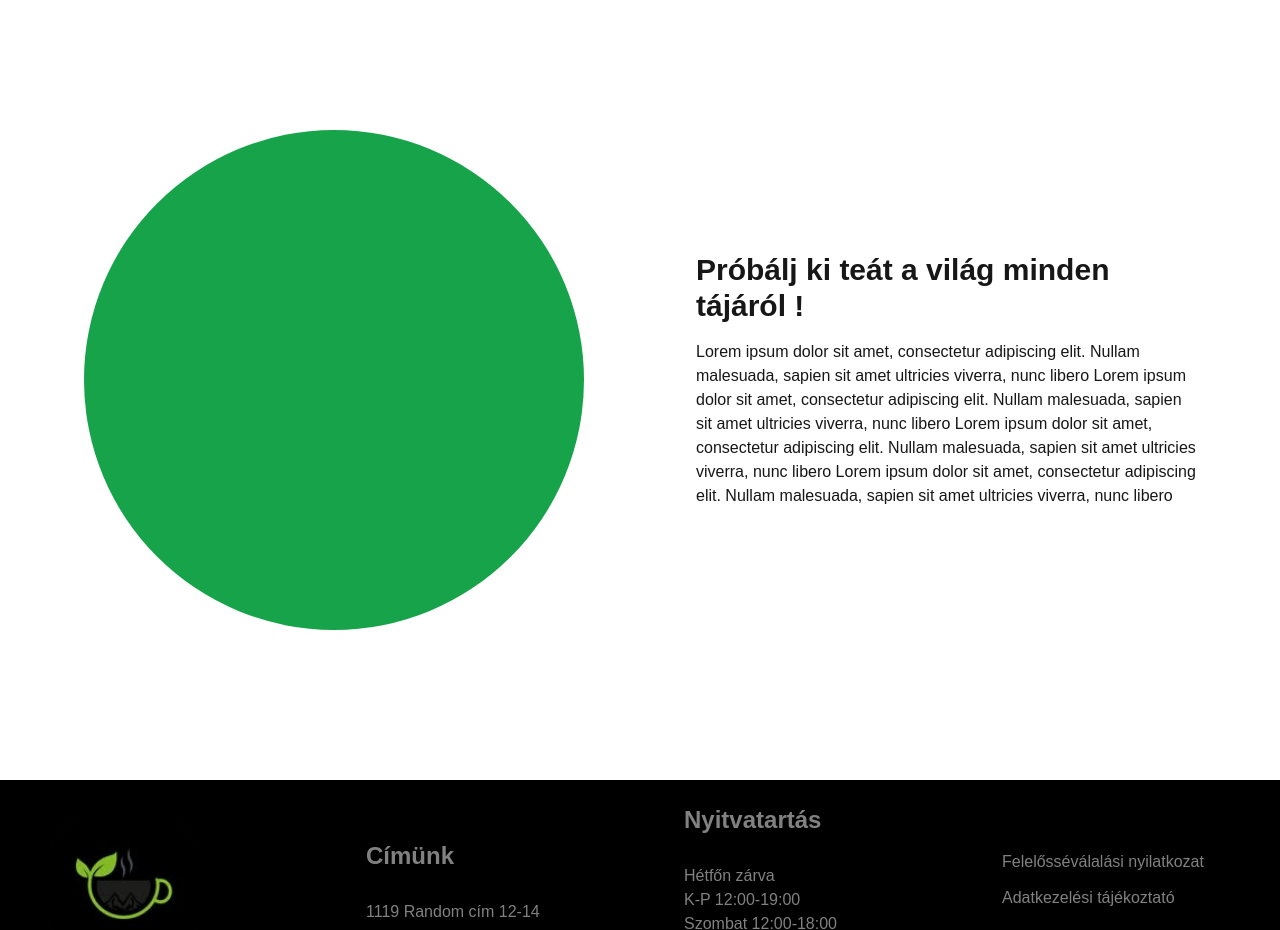
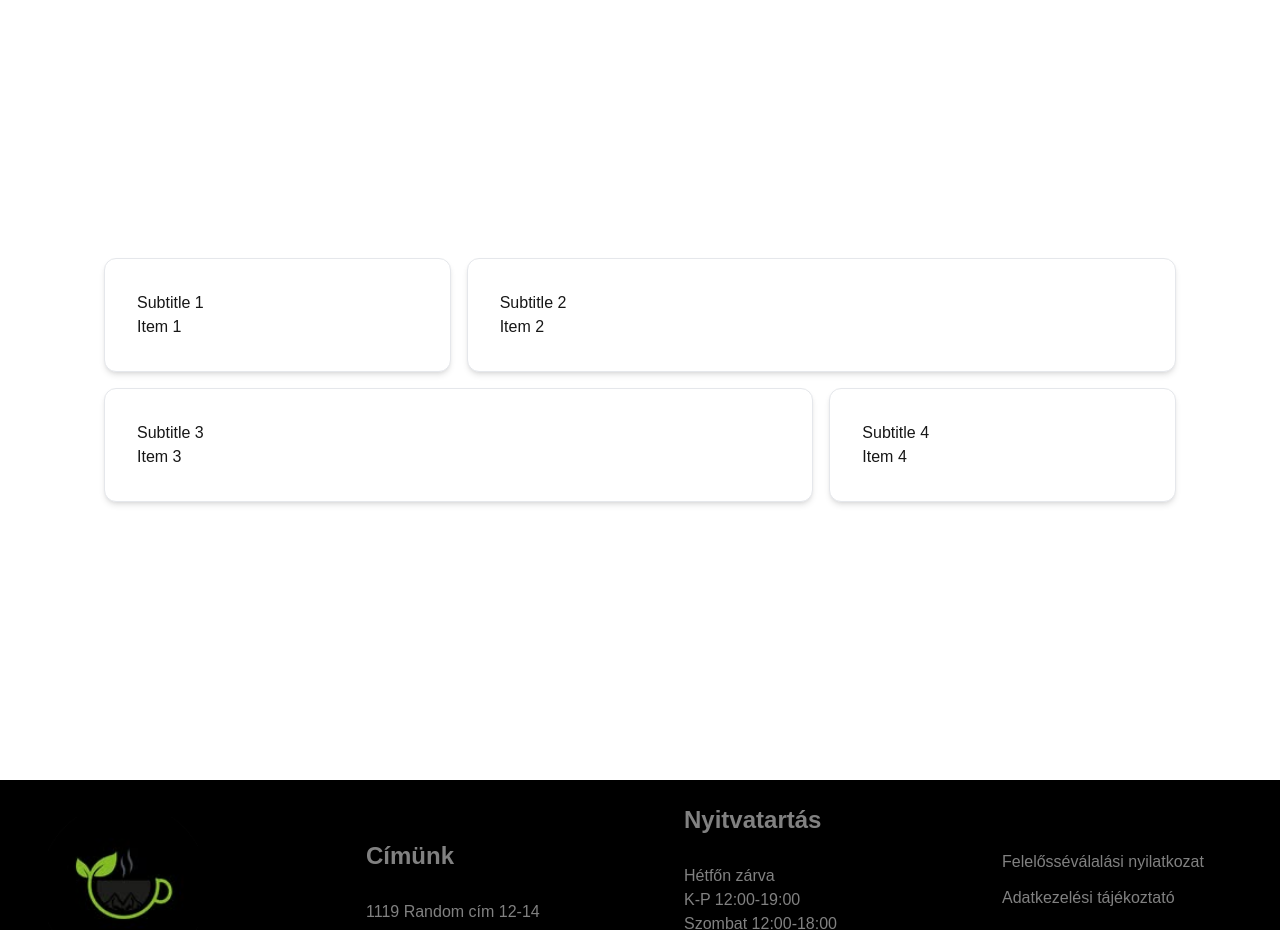
Before and after one commit to mdave94/teashop_next, a Next.js app: page / in a window 1280 px wide. Shown: the part 1620-2550 px from the top of the page. Built offline with nearby package versions, Linux system fonts and the light colour scheme.

Commit message:
closemodal and example is added

```diff
--- a/package.json
+++ b/package.json
@@ -13,7 +13,8 @@
     "next": "15.1.4",
     "popmotion": "^11.0.5",
     "react": "^19.0.0",
-    "react-dom": "^19.0.0"
+    "react-dom": "^19.0.0",
+    "react-icons": "^5.4.0"
   },
   "devDependencies": {
     "@eslint/eslintrc": "^3",
--- /dev/null
+++ b/src/app/components/EventSection/Example.tsx
@@ -0,0 +1,95 @@
+import { useMemo, useState } from "react";
+import { AnimatePresence, motion, LayoutGroup } from "framer-motion";
+
+interface ItemProps {
+  id: number;
+  title: string;
+  subtitle: string;
+  [key: string]: any;
+}
+
+const Item = ({ id, title, subtitle, ...props }: ItemProps) => (
+  <motion.div
+    className="p-8 bg-white cursor-pointer shadow-md  border border-gray-200 rounded-xl"
+    key={id}
+    layoutId={id.toString()}
+    {...props}
+  >
+    <span>{subtitle}</span>
+    <h2>{title}</h2>
+  </motion.div>
+);
+
+export default function Example() {
+  const [selectedId, setSelectedId] = useState<number | null>(null);
+
+  const items = useMemo(
+    () => [
+      { id: 1, title: "Item 1", subtitle: "Subtitle 1" },
+      { id: 2, title: "Item 2", subtitle: "Subtitle 2" },
+      { id: 3, title: "Item 3", subtitle: "Subtitle 3" },
+      { id: 4, title: "Item 4", subtitle: "Subtitle 4" },
+    ],
+    []
+  );
+
+  return (
+    <LayoutGroup>
+      <ul className="w-full m-0 grid grid-cols-6 grid-rows-2 gap-4 list-none p-24">
+        {items.map((item) => (
+          <li
+            key={item.id}
+            className={`${
+              item.id === 1
+                ? "col-span-2 row-span-1"
+                : item.id === 2 || item.id === 3
+                ? "col-span-4 row-span-1"
+                : "col-span-2 row-span-1"
+            }`}
+            onClick={() => setSelectedId(item.id)}
+          >
+            <Item {...item} />
+          </li>
+        ))}
+      </ul>
+      <AnimatePresence>
+        {selectedId && (
+          <motion.div
+            className="z-10 top-0   left-0 flex w-full h-full place-content-center place-items-center pointer-events-none p-20 fixed"
+            key="modal"
+          >
+            <motion.div
+              className="relative overflow-hidden  w-full h-full bg-white shadow-lg border border-gray-300 pointer-events-auto will-change-transform p-6 rounded-xl flex-1"
+              layoutId={selectedId?.toString()}
+            >
+              Hello World
+              <motion.button
+                className="absolute top-0 right-0 mt-4 mr-4 p-2 cursor-pointer bg-gray-100 rounded-full"
+                onClick={() => setSelectedId(null)}
+              ></motion.button>
+            </motion.div>
+            <motion.div
+              key="backdrop"
+              className="absolute modal top-0 z-10 left-0 w-full h-full  cursor-pointer"
+              onClick={() => setSelectedId(null)}
+              variants={{
+                hidden: {
+                  opacity: 0,
+                  transition: {
+                    duration: 0.16,
+                  },
+                },
+                visible: {
+                  opacity: 0.8,
+                  transition: {
+                    delay: 0.04,
+                  },
+                },
+              }}
+            ></motion.div>
+          </motion.div>
+        )}
+      </AnimatePresence>
+    </LayoutGroup>
+  );
+}
--- a/src/app/components/MainpageComponents/Modal/Modal.tsx
+++ b/src/app/components/MainpageComponents/Modal/Modal.tsx
@@ -44,7 +44,7 @@ const Modal: React.FC<ModalProps> = ({ GalleryItem, closeModal }) => {
         animate="visible"
         exit="exit"
       >
-        <ModalCard GalleryItem={GalleryItem} />
+        <ModalCard closeModal={closeModal} GalleryItem={GalleryItem} />
       </motion.div>
     </Backdrop>
   );
--- a/src/app/components/MainpageComponents/Modal/ModalCard.tsx
+++ b/src/app/components/MainpageComponents/Modal/ModalCard.tsx
@@ -3,27 +3,14 @@ import { useState } from "react";
 import { motion } from "framer-motion";
 import { GalleryItem, PackagePrice } from "@/app/Helpers/galleryItemHelper";
 import { GalleryItems } from "../TeaGallery/galleryItems";
-
+import { RxCross1 } from "react-icons/rx";
+import { url } from "inspector";
 type ModalCardProps = {
   GalleryItem: GalleryItem;
+  closeModal: () => void;
 };
 
-const prices = [
-  {
-    packing: "30 g",
-    price: "3000 Ft",
-  },
-  {
-    packing: "50 g",
-    price: "5000 Ft",
-  },
-  {
-    packing: "100 g",
-    price: "10000 Ft",
-  },
-];
-
-const ModalCard: React.FC<ModalCardProps> = ({ GalleryItem }) => {
+const ModalCard: React.FC<ModalCardProps> = ({ GalleryItem, closeModal }) => {
   const basePrice = GalleryItem.packagePrices[0].price;
   const [price, setPrice] = useState<string>(basePrice);
   const [selectedPacking, setSelectedPacking] = useState<string>("50 g"); // State to track selected packing
@@ -35,15 +22,25 @@ const ModalCard: React.FC<ModalCardProps> = ({ GalleryItem }) => {
 
   return (
     <>
-      <div className="w-[450px] absolute flex justify-center flex-col items-center">
-        <div className="rounded-t-3xl w-full h-[150px] flex justify-center items-center">
-          <Image
-            alt="card picture"
-            src={GalleryItem.picturePath}
-            width={450}
-            height={100}
-            className="rounded-t-3xl max-h-[350px] "
-          />
+      <div className="w-[450px]  absolute flex justify-center flex-col items-center">
+        <div
+          style={{ backgroundImage: `url(${GalleryItem.picturePath})` }}
+          className=" bg-cover rounded-t-3xl w-full h-[200px] flex justify-center items-center"
+        >
+          <motion.div
+            onClick={closeModal}
+            whileHover={{
+              opacity: 1,
+              rotate: 90,
+              color: "black",
+            }}
+            initial={{ opacity: 0.8 }}
+            transition={{ duration: 0.5, ease: "easeInOut" }} // Smooth and faster transitions
+            className="absolute top-4 right-4
+             cursor-pointer w-fit hover:text-white bg-gray-100 rounded-3xl p-1 flex justify-center items-center"
+          >
+            <RxCross1 />
+          </motion.div>
         </div>
         <div className="bg-white rounded-b-3xl w-full p-4">
           <div className="my-5 text-4xl">{GalleryItem.name}</div>
--- a/src/app/components/MainpageComponents/SecondComponent.tsx
+++ b/src/app/components/MainpageComponents/SecondComponent.tsx
@@ -1,5 +1,6 @@
 "use client";
 import { motion } from "framer-motion";
+import Example from "../EventSection/Example";
 
 const SecondComponent = () => {
   const imageVariants = {
@@ -21,49 +22,7 @@ const SecondComponent = () => {
 
   return (
     <div className=" bg-white w-screen flex flex-row justify-center items-center h-screen p-2 ">
-      <motion.div
-        variants={imageVariants}
-        initial={{ opacity: 0, x: -200 }}
-        animate={{ opacity: 1 }}
-        viewport={{ once: true }}
-        whileInView={{
-          opacity: 1,
-          x: 0, // Slide in to its original position
-          transition: {
-            duration: 2, // Animation duration
-          },
-        }}
-      >
-        <div className="grid lg:grid-cols-2 md:grid-cols-1 justify-center items-center">
-          <div className="flex justify-center items-center">
-            <motion.div
-              variants={imageVariants}
-              //  initial="initial"
-              //   animate="animate"
-              className="bg-green-600 rounded-full
-      min-w-[500px] min-h-[500px]
-      w-[500px] h-[500px]"
-            ></motion.div>
-          </div>
-          <div className="mx-14 ">
-            <div className="max-w-[500px]">
-              <div className="text-3xl font-bold mb-4">
-                Próbálj ki teát a világ minden tájáról !
-              </div>
-              <p>
-                Lorem ipsum dolor sit amet, consectetur adipiscing elit. Nullam
-                malesuada, sapien sit amet ultricies viverra, nunc libero Lorem
-                ipsum dolor sit amet, consectetur adipiscing elit. Nullam
-                malesuada, sapien sit amet ultricies viverra, nunc libero Lorem
-                ipsum dolor sit amet, consectetur adipiscing elit. Nullam
-                malesuada, sapien sit amet ultricies viverra, nunc libero Lorem
-                ipsum dolor sit amet, consectetur adipiscing elit. Nullam
-                malesuada, sapien sit amet ultricies viverra, nunc libero
-              </p>
-            </div>
-          </div>
-        </div>
-      </motion.div>
+      <Example />
     </div>
   );
 };
```
Also changed, not shown: 1 other file (tests, documents, lock files or other folders).
